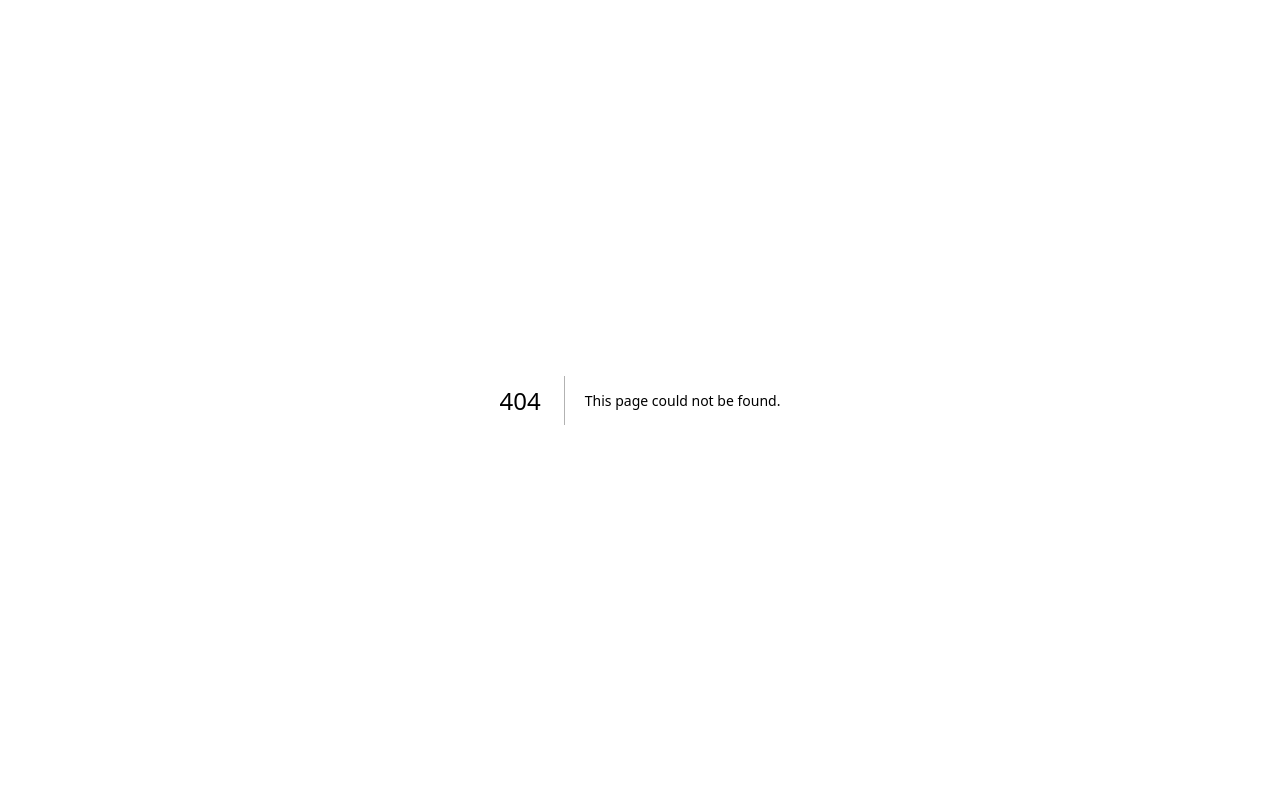
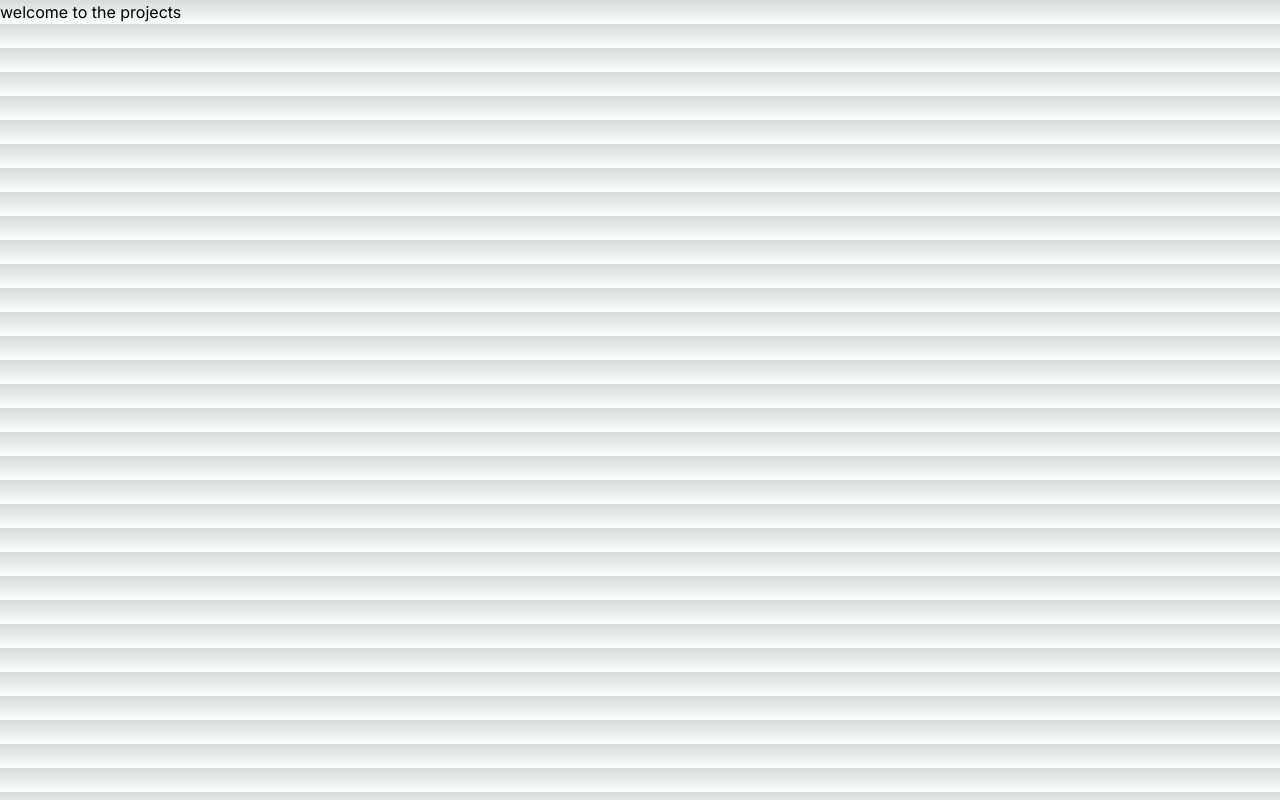
Before and after one commit to chandu535/app.work-plan.com, a Next.js app: page /project in a window 1280 px wide. Before the commit this address had no page. Built offline with nearby package versions, Linux system fonts and the light colour scheme.

Commit message:
create projects page

```diff
--- /dev/null
+++ b/app/project/page.tsx
@@ -0,0 +1,8 @@
+const ProjectComponent = () => {
+    return (
+        <div>
+            welcome to the projects
+        </div>
+    )
+}
+export default ProjectComponent;
```
